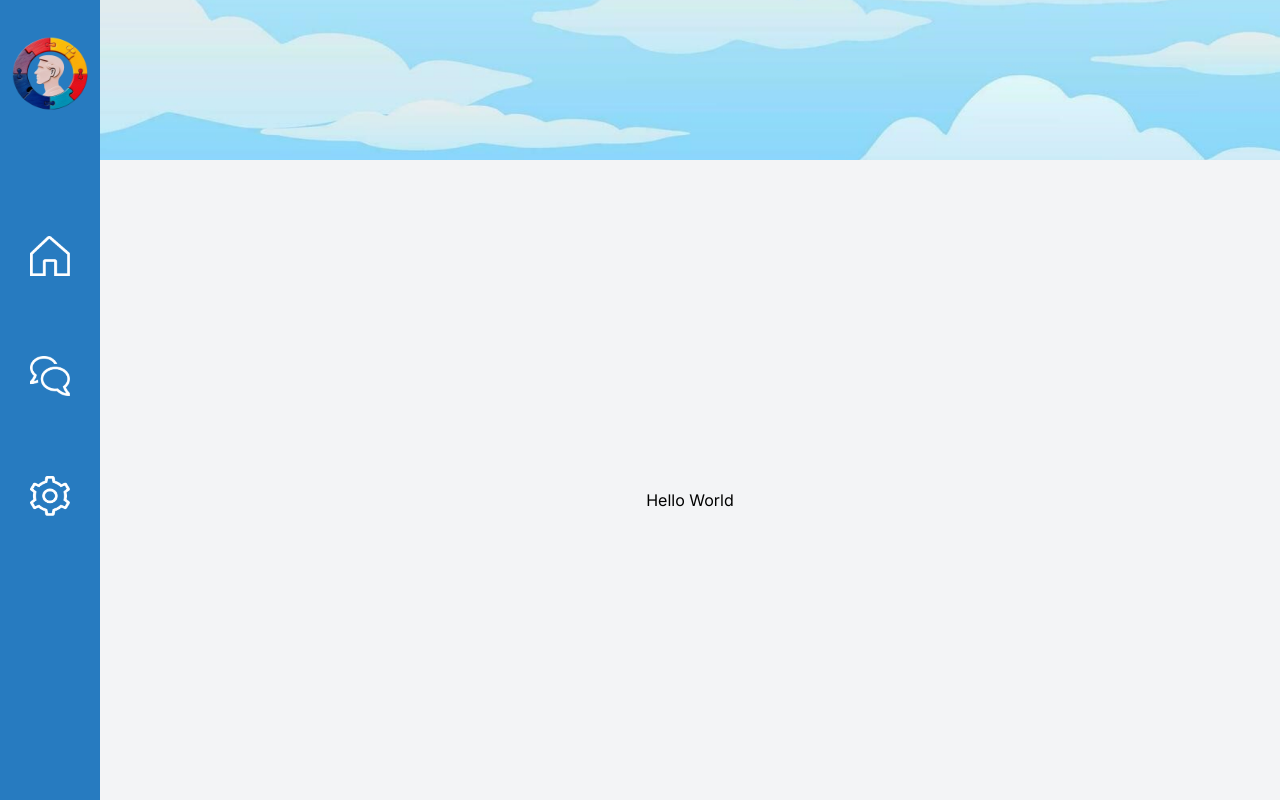
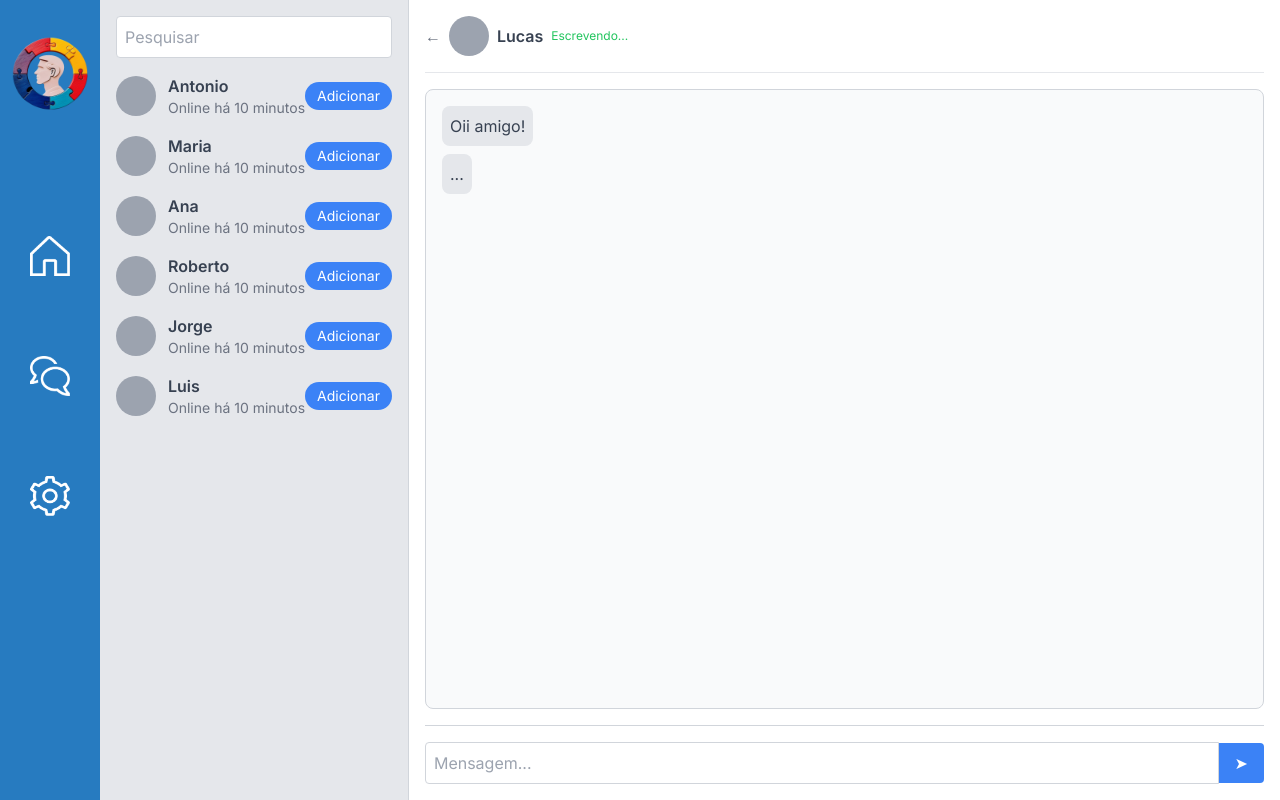
Before and after one commit to VLira96/senso-amigo, a Next.js app: page /pages/chat in a window 1280 px wide. Built offline with nearby package versions, Linux system fonts and the light colour scheme.

Commit message:
chat feature

```diff
--- a/src/app/pages/chat/page.tsx
+++ b/src/app/pages/chat/page.tsx
@@ -1,5 +1,35 @@
+import ChatSidebar from "@/components/chat-sidebar";
+
 export default function Chat() {
     return (
-        <h1>Hello World</h1>
-    )
+        <div className="flex w-full h-screen bg-gray-100 ml-[100px]">
+            <ChatSidebar />
+            <div className="flex-1 p-4 flex flex-col bg-white">
+                <div className="flex items-center mb-4 border-b pb-4">
+                    <button className="mr-2 text-gray-500 hover:text-gray-700">&#8592;</button>
+                    <div className="w-10 h-10 bg-gray-400 rounded-full"></div>
+                    <p className="ml-2 font-semibold text-gray-700">Lucas</p>
+                    <span className="ml-2 text-green-500 text-xs">Escrevendo...</span>
+                </div>
+                <div className="flex-1 bg-gray-50 border border-gray-300 rounded-lg p-4 overflow-y-auto">
+                    <div className="mb-2">
+                        <p className="bg-gray-200 p-2 rounded-lg inline-block text-gray-700">
+                            Oii amigo!
+                        </p>
+                    </div>
+                    <div className="bg-gray-200 p-2 rounded-lg inline-block text-gray-700"> ... </div>
+                </div>
+                <div className="mt-4 flex items-center border-t border-gray-300 pt-4">
+                    <input
+                        type="text"
+                        placeholder="Mensagem..."
+                        className="w-full p-2 border border-gray-300 rounded-l focus:outline-none"
+                    />
+                    <button className="bg-blue-500 text-white px-4 py-2 rounded-r hover:bg-blue-600">
+                        ➤
+                    </button>
+                </div>
+            </div>
+        </div>
+    );
 }
--- a/src/app/pages/layout.tsx
+++ b/src/app/pages/layout.tsx
@@ -7,7 +7,9 @@ export default function RootLayout({
 }) {
     return (
         <div className="flex h-screen">
-            <SideBar />
+            <div className="fixed h-screen z-10">
+                <SideBar />
+            </div>
             <div className="flex-1 flex flex-col">
                 <div
                     className="h-40 bg-cover bg-center"
@@ -17,7 +19,7 @@ export default function RootLayout({
                     }}
                 ></div>
 
-                <div className="flex-1 flex justify-center items-center bg-gray-100 pt-10">
+                <div className="flex-1 flex justify-center items-center bg-gray-100">
                     {children}
                 </div>
             </div>
--- /dev/null
+++ b/src/components/chat-sidebar.tsx
@@ -0,0 +1,34 @@
+export default function ChatSidebar() {
+    const users = [
+      { name: "Antonio", status: "Online há 10 minutos" },
+      { name: "Maria", status: "Online há 10 minutos" },
+      { name: "Ana", status: "Online há 10 minutos" },
+      { name: "Roberto", status: "Online há 10 minutos" },
+      { name: "Jorge", status: "Online há 10 minutos" },
+      { name: "Luis", status: "Online há 10 minutos" },
+    ];
+
+    return (
+      <div className="bg-gray-200 h-screen p-4 border-r border-gray-300">
+        <input
+          type="text"
+          placeholder="Pesquisar"
+          className="w-full p-2 mb-4 border border-gray-300 rounded focus:outline-none"
+        />
+        <ul>
+          {users.map((user, index) => (
+            <li key={index} className="flex items-center mb-4">
+              <div className="w-10 h-10 bg-gray-400 rounded-full mr-3"></div>
+              <div>
+                <p className="font-semibold text-gray-700">{user.name}</p>
+                <p className="text-sm text-gray-500">{user.status}</p>
+              </div>
+              <button className="ml-auto bg-blue-500 text-white px-3 py-1 text-sm rounded-full">
+                Adicionar
+              </button>
+            </li>
+          ))}
+        </ul>
+      </div>
+    );
+  }
```
